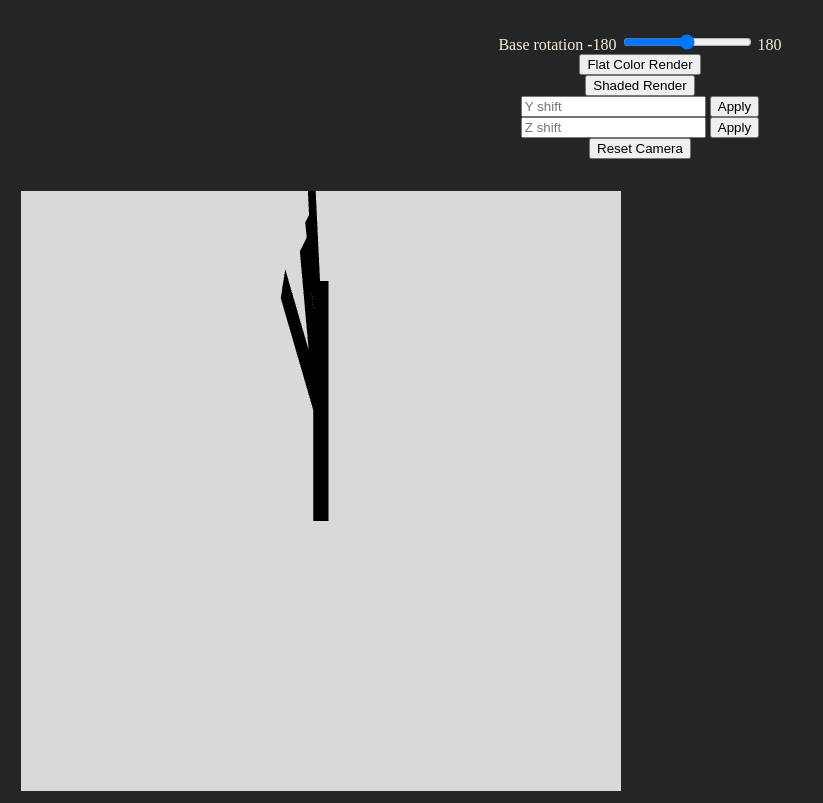
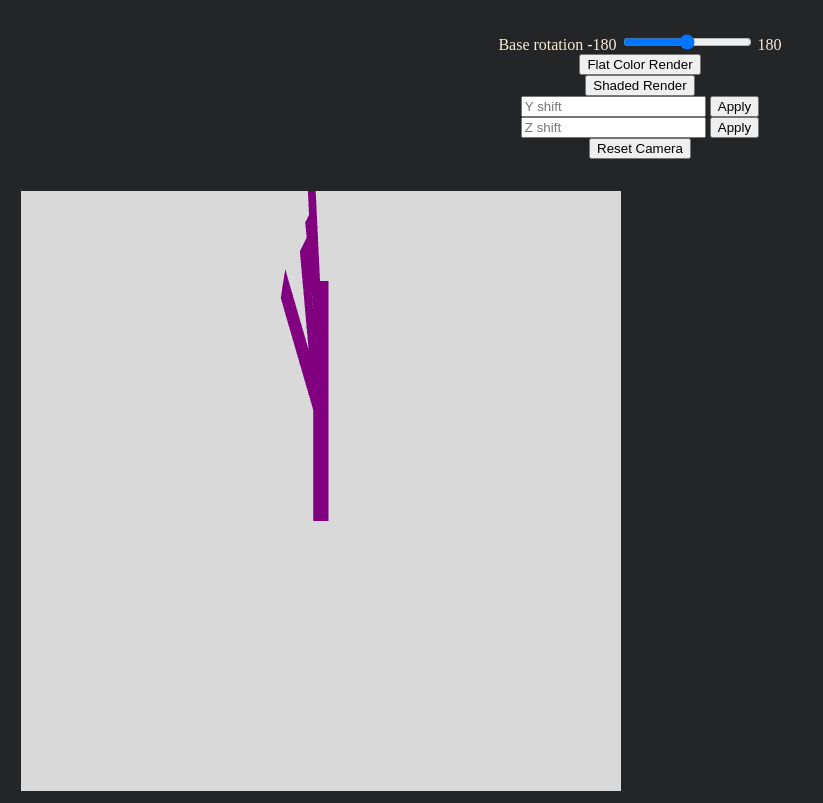
Before and after one commit to Arkzenir/CS465-Project-2, a plain HTML site: page index.html in a window 1280 px wide. Both pictures are taken after a click on the button "Shaded Render". Shown: the whole page, without its empty margins (0-823 px from the left). Drawn offline with Linux system fonts and the light colour scheme.

Commit message:
Shading works

```diff
--- a/index.html
+++ b/index.html
@@ -18,7 +18,6 @@
 <script id="shading-shader" type="x-shader/x-vertex">
 attribute  vec4 vPosition;
 attribute  vec3 vNormal;
-attribute  vec4 vColor;
 varying vec4 fColor;
 
 uniform vec4 ambientProduct, diffuseProduct, specularProduct;
@@ -60,7 +59,7 @@ void main()
 	specular = vec4(0.0, 0.0, 0.0, 1.0);
     }
 
-    fColor = ambient + diffuse +specular;
+    fColor = ambient + diffuse + specular;
     fColor.a = 1.0;
     gl_Position = projectionMatrix * modelViewMatrix * vPosition;
 }
--- a/main.js
+++ b/main.js
@@ -53,8 +53,8 @@ const colors = [
 
 const treeColor = vec4(131/255.0, 76/255.0, 21/255.0, 1.0);
 
-const lightPosition = vec4(1.0, 1.0, 0.0, 0.0);
-const lightAmbient = vec4(0.2, 0.2, 0.2, 1.0);
+const lightPosition = vec4(1.0, 1.0, 1.0, 0.0);
+const lightAmbient = vec4(0.5, 0.5, 0.5, 1.0);
 const lightDiffuse = vec4(1.0, 1.0, 1.0, 1.0);
 const lightSpecular = vec4(1.0, 1.0, 1.0, 1.0);
 
@@ -191,17 +191,19 @@ window.onload = function init() {
     let diffuseProduct = mult(lightDiffuse, materialDiffuse);
     let specularProduct = mult(lightSpecular, materialSpecular);
 
-    gl.uniform4fv(gl.getUniformLocation(program, "ambientProduct"),
+    gl.useProgram(shading);
+    gl.uniform4fv(gl.getUniformLocation(shading, "ambientProduct"),
         flatten(ambientProduct));
-    gl.uniform4fv(gl.getUniformLocation(program, "diffuseProduct"),
+    gl.uniform4fv(gl.getUniformLocation(shading, "diffuseProduct"),
         flatten(diffuseProduct) );
-    gl.uniform4fv(gl.getUniformLocation(program, "specularProduct"),
+    gl.uniform4fv(gl.getUniformLocation(shading, "specularProduct"),
         flatten(specularProduct) );
-    gl.uniform4fv(gl.getUniformLocation(program, "lightPosition"),
+    gl.uniform4fv(gl.getUniformLocation(shading, "lightPosition"),
         flatten(lightPosition) );
 
-    gl.uniform1f(gl.getUniformLocation(program,
+    gl.uniform1f(gl.getUniformLocation(shading,
         "shininess"),materialShininess);
+    gl.useProgram(program);
 
     document.getElementById("flat").addEventListener("click", function(event) {
         buildTree(randomTreeStructure());
@@ -247,9 +249,6 @@ window.onload = function init() {
 
     document.getElementById("reset-camera").addEventListener("click", function (){
         modelViewMatrix = mat4();
-
-
-
         render();
     });
 
@@ -304,9 +303,10 @@ function computeNormals()
     let t2;
     let normal_temp;
     let normal;
+
     for (let i = 0; i < mainVertexList.length; i += 3) {
         t1 = subtract(mainVertexList[i+1], mainVertexList[i]);
-        t2 = subtract(mainVertexList[i+2], mainVertexList[i+1]);
+        t2 = subtract(mainVertexList[i+2], mainVertexList[i]);
         normal_temp = cross(t1, t2);
         normal = vec3(normal_temp);
 
```
